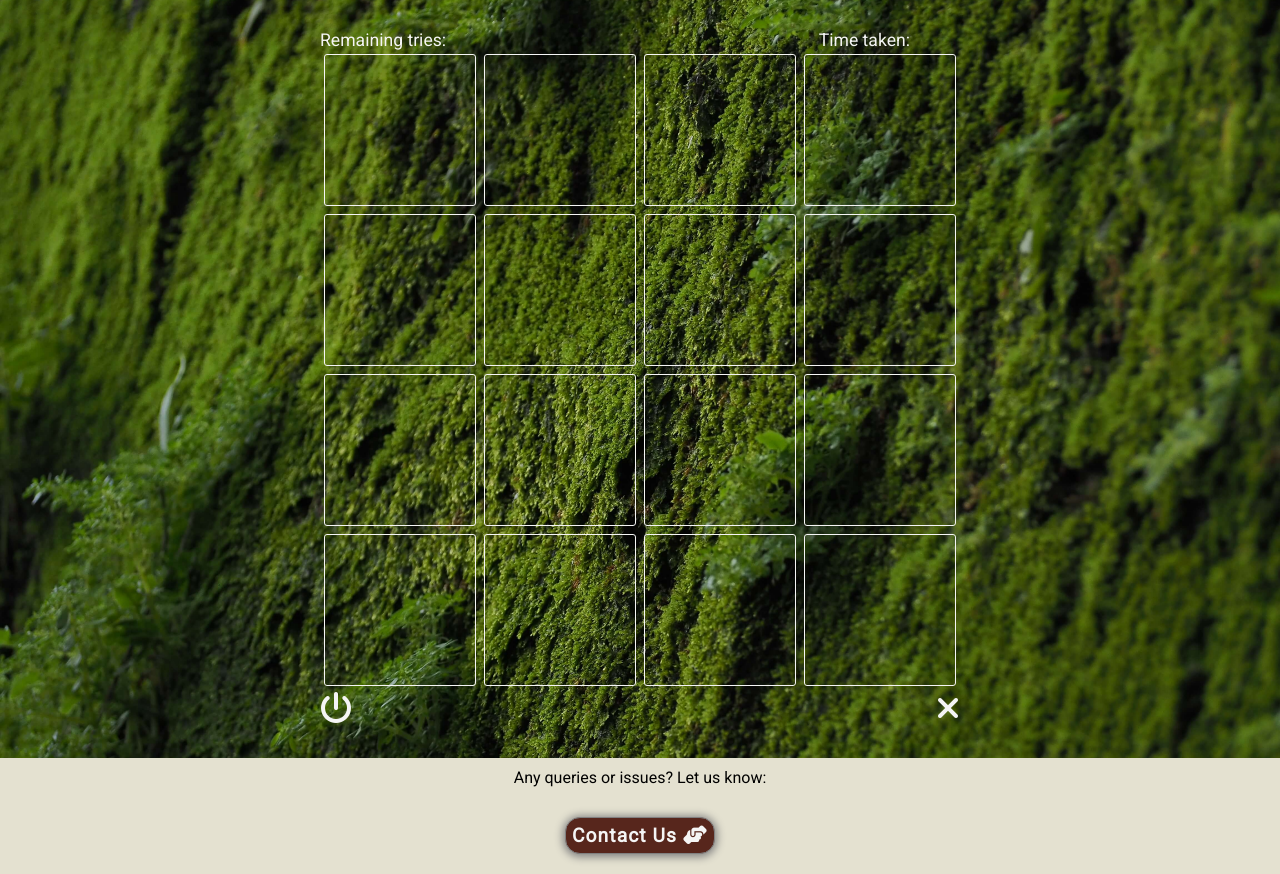
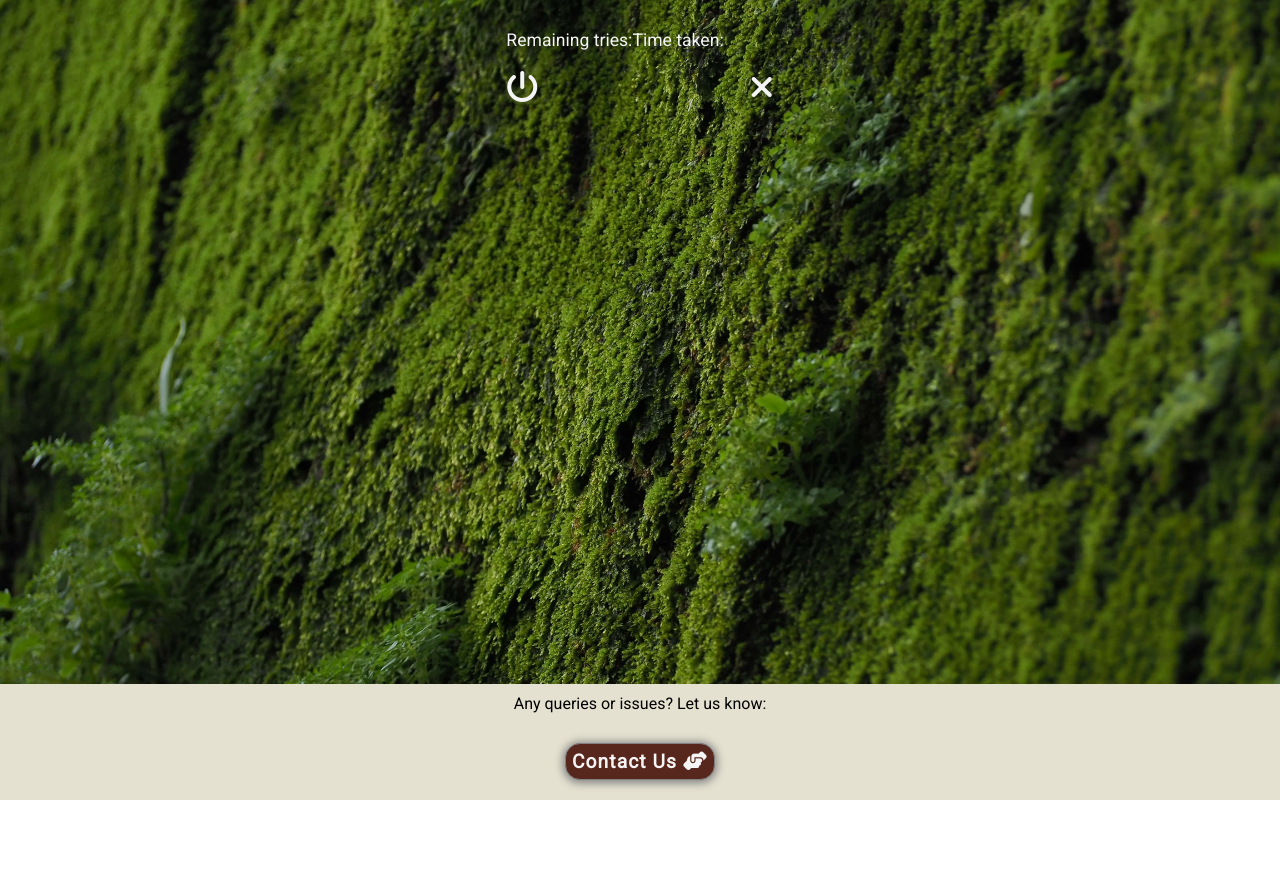
Before and after one commit to domsq/project-tile-match-game, a plain HTML site: page game.html in a window 1280 px wide. After the commit the page ends 800 px from the top, so only its background shows below. Drawn offline with Linux system fonts and the light colour scheme; a web font is replaced by a local one.

Commit message:
Remove unneeded divs from game.html, create function to set grid

```diff
--- a/assets/js/gamelogic.js
+++ b/assets/js/gamelogic.js
@@ -65,4 +65,15 @@ const tiles = [
         name: 'white flower',
         path: 'assets/images/white-pink-flower-angelika-paduch.jpg'
     }
-]
+];
+
+// Setup the grid of tiles
+
+function createGrid() {
+    for (let i = 0; i < tiles.length; i++) {
+        let tile = document.createElement('img');
+        tile.setAttribute('src', 'assets/images/tile-back.jpg');
+        tile.setAttribute('data-id', i);
+        document.getElementById('tile-grid').appendChild(tile);
+    }
+}
--- a/game.html
+++ b/game.html
@@ -19,22 +19,7 @@
               <p id="timer-count">Time taken:<span id="time"></span></p>
           </div>
           <div id="tile-grid">
-              <div class="tile"></div>
-              <div class="tile"></div>
-              <div class="tile"></div>
-              <div class="tile"></div>
-              <div class="tile"></div>
-              <div class="tile"></div>
-              <div class="tile"></div>
-              <div class="tile"></div>
-              <div class="tile"></div>
-              <div class="tile"></div>
-              <div class="tile"></div>
-              <div class="tile"></div>
-              <div class="tile"></div>
-              <div class="tile"></div>
-              <div class="tile"></div>
-              <div class="tile"></div>
+
           </div>
           <div id="game-buttons">
               <button class="game-btn"><i class="fas fa-power-off"></i></button>
```
